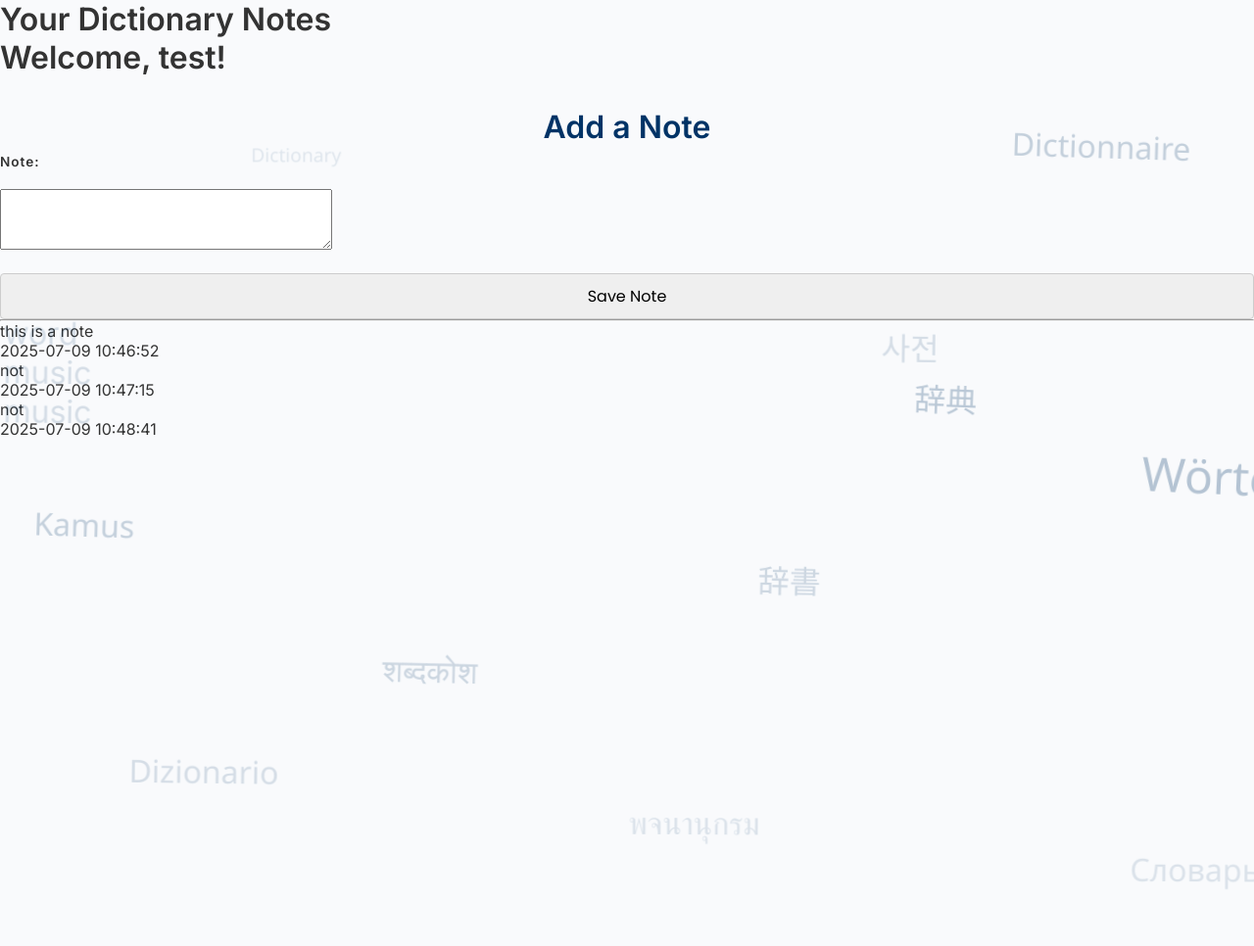
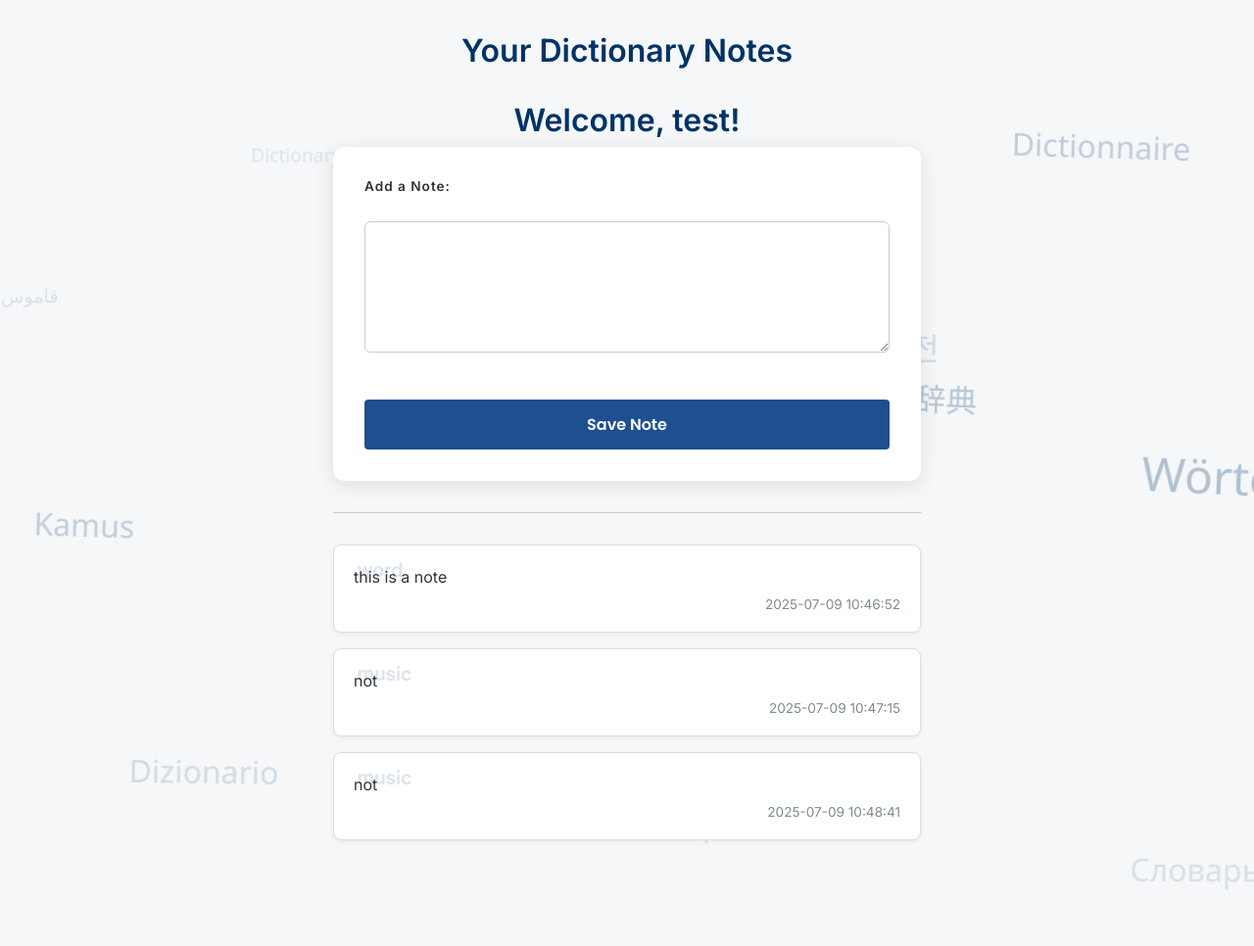
Before and after one commit to che1748/Team9-dictionary, a Flask app: page /notes in a window 1280 px wide. Shown: the whole page at 98% size. Run offline with Flask 3, Linux system fonts and the light colour scheme; a user stored in the database is signed in; data comes from the database, SQL or seed files in the repository.

Commit message:
i fixed the notes page, styled it better

```diff
--- a/static/notes.css
+++ b/static/notes.css
@@ -1,16 +1,104 @@
-.note {
-    border: 1px solid #ddd;
-    padding: 15px;
-    margin-bottom: 10px;
-    border-radius: 5px;
+body {
+  font-family: 'Inter', sans-serif;
+  padding: 2rem;
+  background-color: #f4f6f8;
+  color: #333;
+  position: relative;
+  z-index: 1;
 }
 
-.word {
-    font-weight: bold;
-    color: #2c3e50;
+h1, h2 {
+  text-align: center;
+  color: #003366;
 }
 
-.date {
-    color: #7f8c8d;
-    font-size: 0.9em;
+form {
+    margin: auto;
+    width: 100%;
+    max-width: 600px;
+    padding: 2rem;
+    background-color: white;
+    border-radius: 12px;
+    box-shadow: 0 4px 20px rgba(0, 0, 0, 0.1);
 }
+
+label {
+  display: block;
+  margin-bottom: 0.5rem;
+  font-weight: 600;
+}
+
+textarea {
+  width: 100%;
+  padding: 1rem;
+  border: 1px solid #ccc;
+  border-radius: 6px;
+  font-size: 1rem;
+  font-family: 'Poppins', sans-serif;
+  box-sizing: border-box;
+}
+
+textarea:focus {
+  outline: 1px solid #003366;
+}
+
+input[type="submit"] {
+    margin-top: 1.5rem;
+    width: 100%;
+    background-color: #1e4f91;
+    color: white;
+    border: none;
+    padding: 0.8rem;
+    border-radius: 4px;
+    font-size: 1rem;
+    font-weight: bold;
+    cursor: pointer;
+    transition: background-color 0.3s ease;
+}
+
+input[type="submit"]:hover {
+    background-color: #003366;
+}
+
+.note {
+  background-color: #ffffff;
+  border: 1px solid #ddd;
+  padding: 1.25rem;
+  margin: 1rem auto;
+  max-width: 600px;
+  border-radius: 8px;
+  box-shadow: 0 2px 5px rgba(0,0,0,0.05);
+}
+
+.note .word {
+  font-weight: 700;
+  color: #003366;
+  margin-bottom: 0.25rem;
+  font-size: 1.2rem;
+}
+
+.note .text {
+  margin-bottom: 0.5rem;
+  font-size: 1rem;
+  line-height: 1.5;
+}
+
+.note .date {
+  color: #7f8c8d;
+  font-size: 0.85rem;
+  text-align: right;
+  display: block;
+}
+
+hr {
+  margin: 2rem auto;
+  max-width: 600px;
+  border: none;
+  border-top: 1px solid #ccc;
+}
+
+p {
+  text-align: center;
+  color: #666;
+  font-style: italic;
+}
--- a/templates/notes.html
+++ b/templates/notes.html
@@ -6,6 +6,7 @@
     <meta name="viewport" content="width=device-width, initial-scale=1.0">
      <link rel="stylesheet" href="{{ url_for('static', filename='style.css') }}">
      <link rel="stylesheet" href="{{ url_for('static', filename='accounts.css') }}">
+     <link rel="stylesheet" href="{{ url_for('static', filename='notes.css') }}">
     <title>Dictionary Notes</title>
 </head>
 
@@ -29,13 +30,10 @@
     </section>
     <h1>Your Dictionary Notes</h1>
 
-    <h1>Welcome, {{ username }}!</h1>
+    <h2>Welcome, {{ username }}!</h2>
 
-
-
-    <h2>Add a Note</h2>
     <form method="POST" action="{{ url_for('show_notes') }}">
-        <label for="note">Note:</label><br>
+        <label for="note">Add a Note:</label><br>
         <textarea id="note" name="note" rows="4" cols="40" required></textarea><br><br>
 
         <input type="submit" value="Save Note">
```
